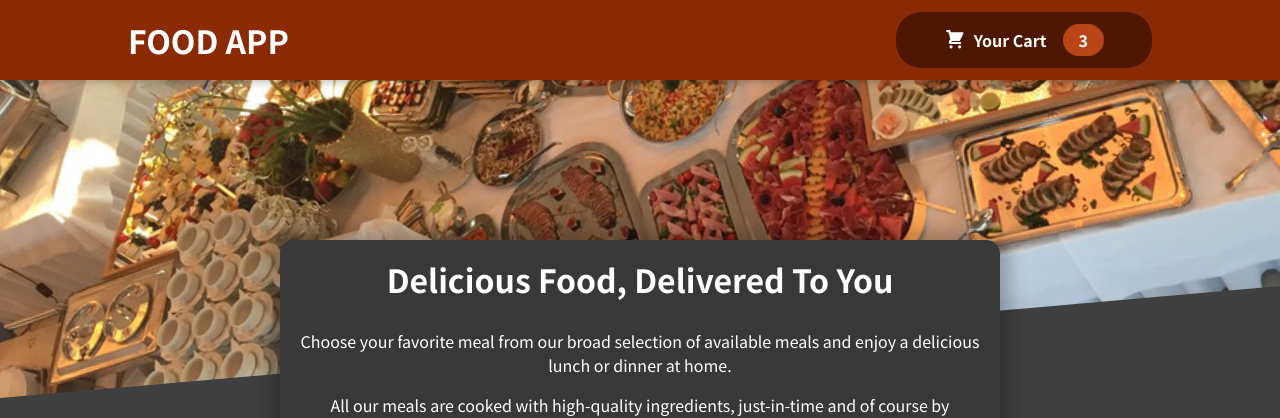
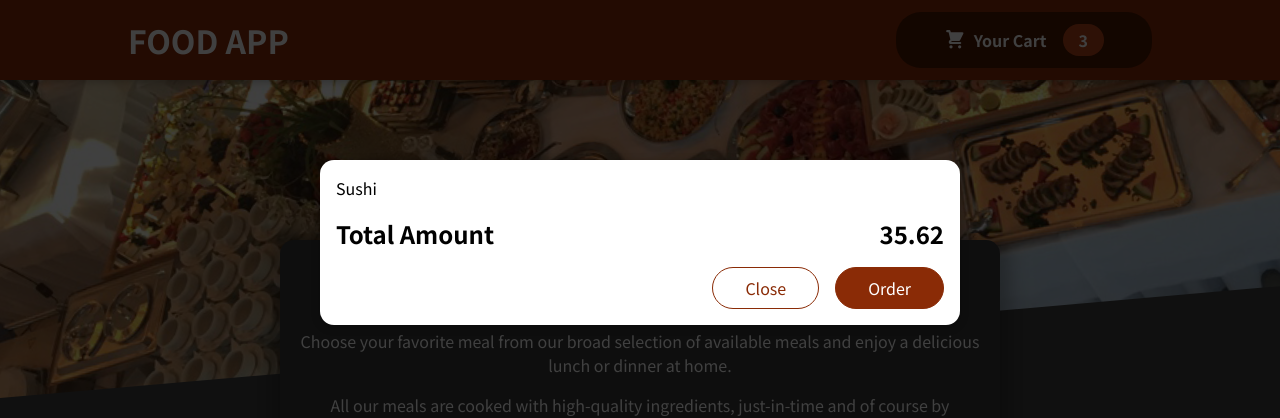
Before and after one commit to theeastwindz0/food-ordering-app, a React (Create React App) app: page / in a window 1280 px wide. Shown: the top 418 px of the page. Built offline with nearby package versions, Linux system fonts and the light colour scheme.

Commit message:
Added Modal

```diff
--- a/public/index.html
+++ b/public/index.html
@@ -17,7 +17,9 @@
   </head>
   <body>
     <noscript>You need to enable JavaScript to run this app.</noscript>
-    <div id="root"></div>
+    <div id='overlays'></div>
+    <div id="root">
+    </div>
 
   </body>
 </html>
--- a/src/App.js
+++ b/src/App.js
@@ -1,4 +1,5 @@
 import React from "react";
+import Cart from "./components/Cart/Cart";
 import Header from "./components/Layout/Header";
 import Meals from "./components/Meals/Meals";
 
@@ -7,6 +8,7 @@
   <React.Fragment>
   <Header/>
   <Meals/>
+  <Cart/>
   </React.Fragment>
   );
 }
--- a/src/components/Cart/Cart.js
+++ b/src/components/Cart/Cart.js
@@ -1,24 +1,25 @@
 import classes from "./Cart.module.css";
 import React from "react";
+import Modal from "../UI/Modal";
 
 const cartItems = <ul className={classes['cart-items']}>{ [{ id: "c1", name: "Sushi", amount: 2, price: 12.99 }].map(
   (item) => <li>{item.name}</li>
 )}</ul>;
 const Cart = () => {
   return (
-    <div>
+    <Modal>
       {cartItems}
       <div className={classes.total}>
           <span>Total Amount</span>
           <span>35.62</span>
       </div>
-      <div>
+      <div className={classes.actions}>
           <button className={classes['button--alt']}>
               Close
           </button>
           <button className={classes.button}>Order</button>
       </div>
-    </div>
+    </Modal>
   );
 };
 
--- /dev/null
+++ b/src/components/UI/Modal.js
@@ -0,0 +1,30 @@
+import classes from "./Modal.module.css";
+import React, { Fragment } from "react";
+import ReactDOM from "react-dom";
+
+const Backdop = (props) => {
+  return <div className={classes.backdrop}></div>;
+};
+
+const ModalOverlay = (props) => {
+  return (
+    <div className={classes.modal}>
+      <div className={classes.content}>{props.children}</div>
+    </div>
+  );
+};
+
+const portalElement = document.getElementById("overlays");
+const Modal = (props) => {
+  return (
+    <Fragment>
+      {ReactDOM.createPortal(<Backdop />, portalElement)}
+      {ReactDOM.createPortal(
+        <ModalOverlay>{props.children}</ModalOverlay>,
+        portalElement
+      )}
+    </Fragment>
+  );
+};
+
+export default Modal;
--- /dev/null
+++ b/src/components/UI/Modal.module.css
@@ -0,0 +1,40 @@
+.backdrop {
+    position: fixed;
+    top: 0;
+    left: 0;
+    width: 100%;
+    height: 100vh;
+    z-index: 20;
+    background-color: rgba(0, 0, 0, 0.75);
+  }
+
+  .modal {
+    position: fixed;
+    top: 20vh;
+    left: 5%;
+    width: 90%;
+    background-color: white;
+    padding: 1rem;
+    border-radius: 14px;
+    box-shadow: 0 2px 8px rgba(0, 0, 0, 0.25);
+    z-index: 30;
+    animation: slide-down 300ms ease-out forwards;
+  }
+
+  @media (min-width: 768px) {
+    .modal {
+      width: 40rem;
+      left: calc(50% - 20rem);
+    }
+  }
+
+  @keyframes slide-down {
+    from {
+      opacity: 0;
+      transform: translateY(-3rem);
+    }
+    to {
+      opacity: 1;
+      transform: translateY(0);
+    }
+  }
```
